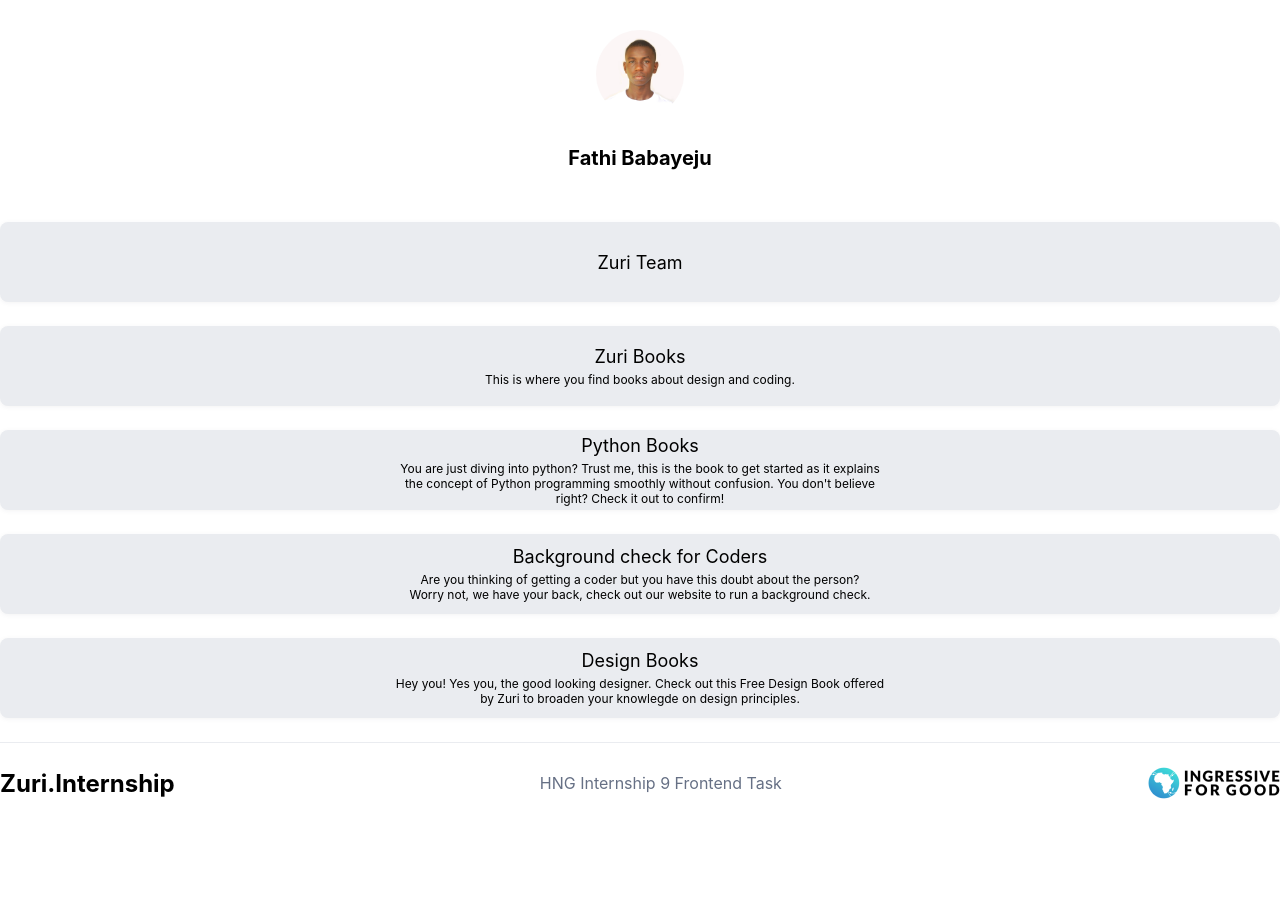
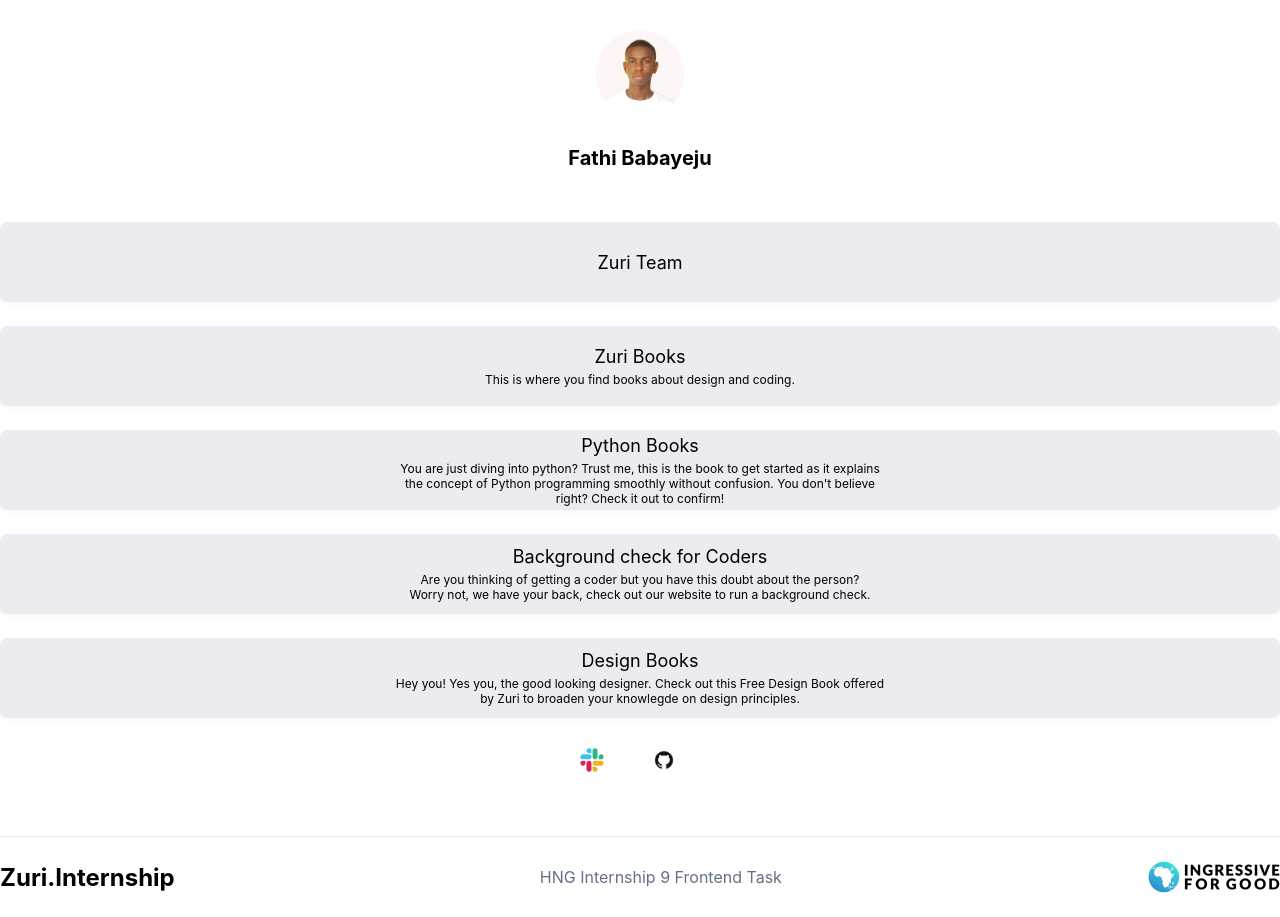
Before and after one commit to c-blaq/hng9, a React (Create React App) app: page / in a window 1280 px wide. Before the commit the page ends 823 px from the top, so only its background shows below. Built offline with nearby package versions, Linux system fonts and the light colour scheme.

Commit message:
social icons added

```diff
--- a/src/App.js
+++ b/src/App.js
@@ -1,12 +1,14 @@
 import ProfileSection from "./first-stage/ProfileSection/ProfileSection";
 import LinkSection from "./first-stage/LinkSection/LinkSection";
 import Footer from "./components/Footer/Footer";
+import Socials from "./first-stage/Socials";
 
 function App() {
   return (
     <div>
       <ProfileSection />
       <LinkSection />
+      <Socials />
       <Footer />
     </div>
   );
--- a/src/first-stage/LinkSection/index.css
+++ b/src/first-stage/LinkSection/index.css
@@ -23,6 +23,22 @@
   max-width: 500px;
 }
 
+/* Social Component Style */
+#social-icon-wrapper {
+  display: flex;
+  gap: 24px;
+  justify-content: center;
+  margin-bottom: 64px;
+}
+#social-icon-wrapper img {
+  width: 24px !important;
+  height: 24px !important;
+  margin-right: 24px;
+  /* display: inline-block; */
+  object-fit: cover;
+  aspect-ratio: 1/1;
+}
+
 @media (max-width: 500px) {
   section {
     margin-top: 32px;
--- /dev/null
+++ b/src/first-stage/Socials.jsx
@@ -0,0 +1,13 @@
+import React from "react";
+import "./LinkSection/index.css";
+
+const Socials = () => {
+  return (
+    <div id="social-icon-wrapper">
+      <img src="/assets/images/slack.jpg" alt="slack logo" />
+      <img src="/assets/images/github.png" alt="github logo" />
+    </div>
+  );
+};
+
+export default Socials;
```
Also changed, not shown: public/assets/images/github.png, public/assets/images/slack.jpg (added).
